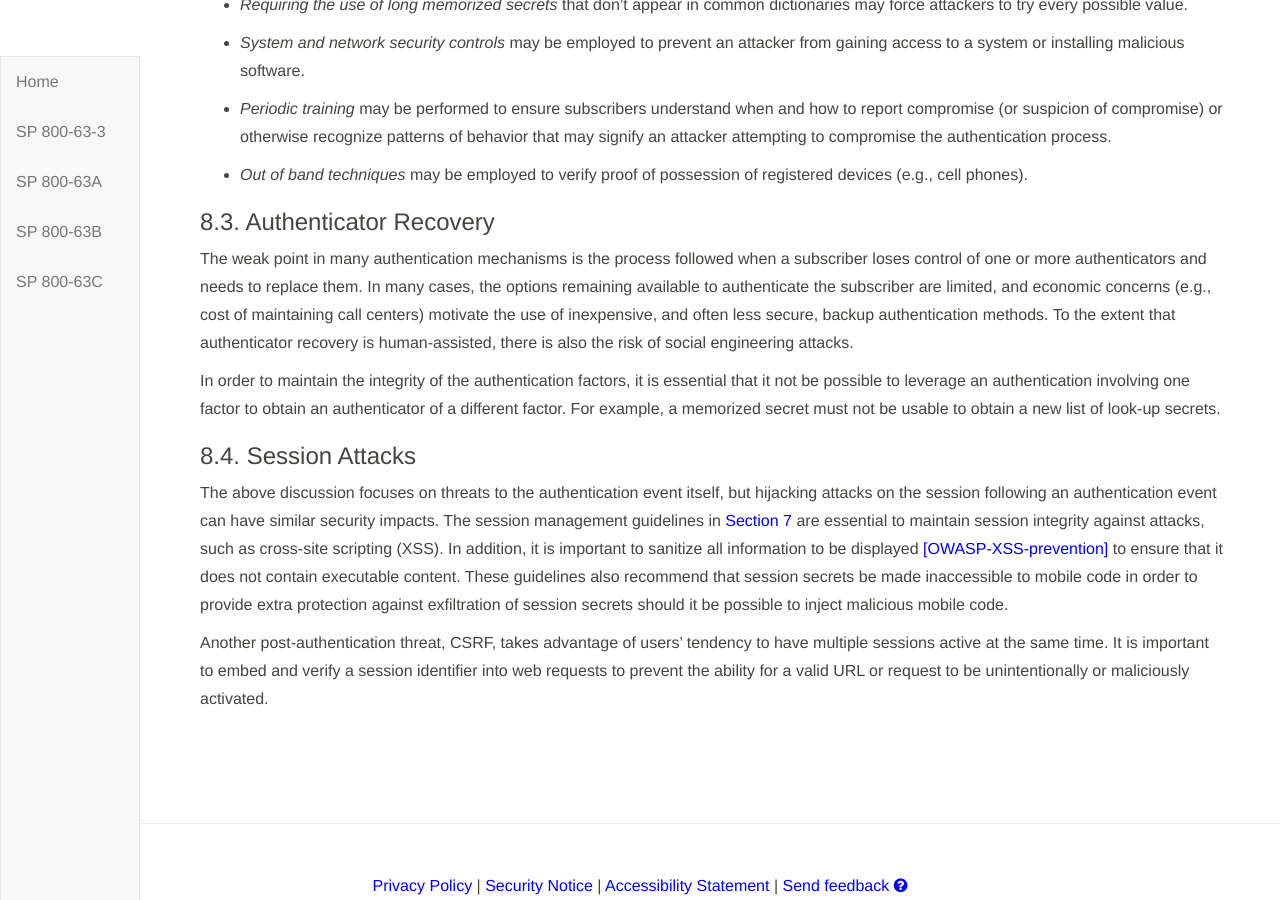
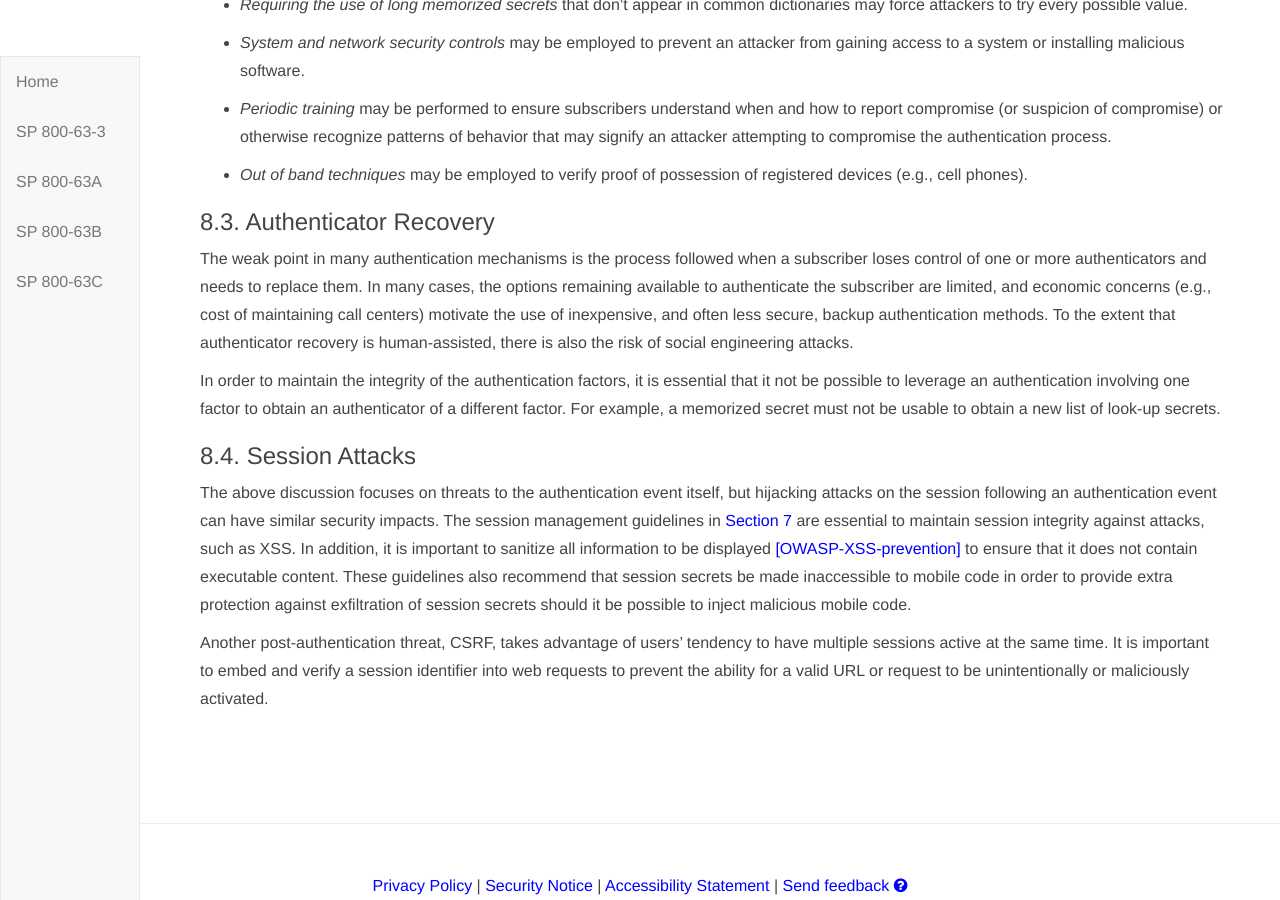
Before and after one commit to usnistgov/800-63-3, a Jekyll site: the page built from sp800-63b/sec8_security.md, in a window 1280 px wide and 900 px high, scrolled down 3804 px. Built offline with Jekyll 4.4.1, drawn with Linux system fonts in a browser that asks for light colours; our own code applies the rules of GitHub Pages for plain Markdown files.

Commit message:
Update sec8_security.md

```diff
--- a/sp800-63b/sec8_security.md
+++ b/sp800-63b/sec8_security.md
@@ -114,6 +114,6 @@
 
 ### 8.4. Session Attacks
 
-The above discussion focuses on threats to the authentication event itself, but hijacking attacks on the session following an authentication event can have similar security impacts. The session management guidelines in [Section 7](#sec7) are essential to maintain session integrity against attacks, such as cross-site scripting (XSS). In addition, it is important to sanitize all information to be displayed [[OWASP-XSS-prevention]](#OWASP-XSS-prevention) to ensure that it does not contain executable content. These guidelines also recommend that session secrets be made inaccessible to mobile code in order to provide extra protection against exfiltration of session secrets should it be possible to inject malicious mobile code.
+The above discussion focuses on threats to the authentication event itself, but hijacking attacks on the session following an authentication event can have similar security impacts. The session management guidelines in [Section 7](#sec7) are essential to maintain session integrity against attacks, such as XSS. In addition, it is important to sanitize all information to be displayed [[OWASP-XSS-prevention]](#OWASP-XSS-prevention) to ensure that it does not contain executable content. These guidelines also recommend that session secrets be made inaccessible to mobile code in order to provide extra protection against exfiltration of session secrets should it be possible to inject malicious mobile code.
 
 Another post-authentication threat, CSRF, takes advantage of users' tendency to have multiple sessions active at the same time. It is important to embed and verify a session identifier into web requests to prevent the ability for a valid URL or request to be unintentionally or maliciously activated.
```
